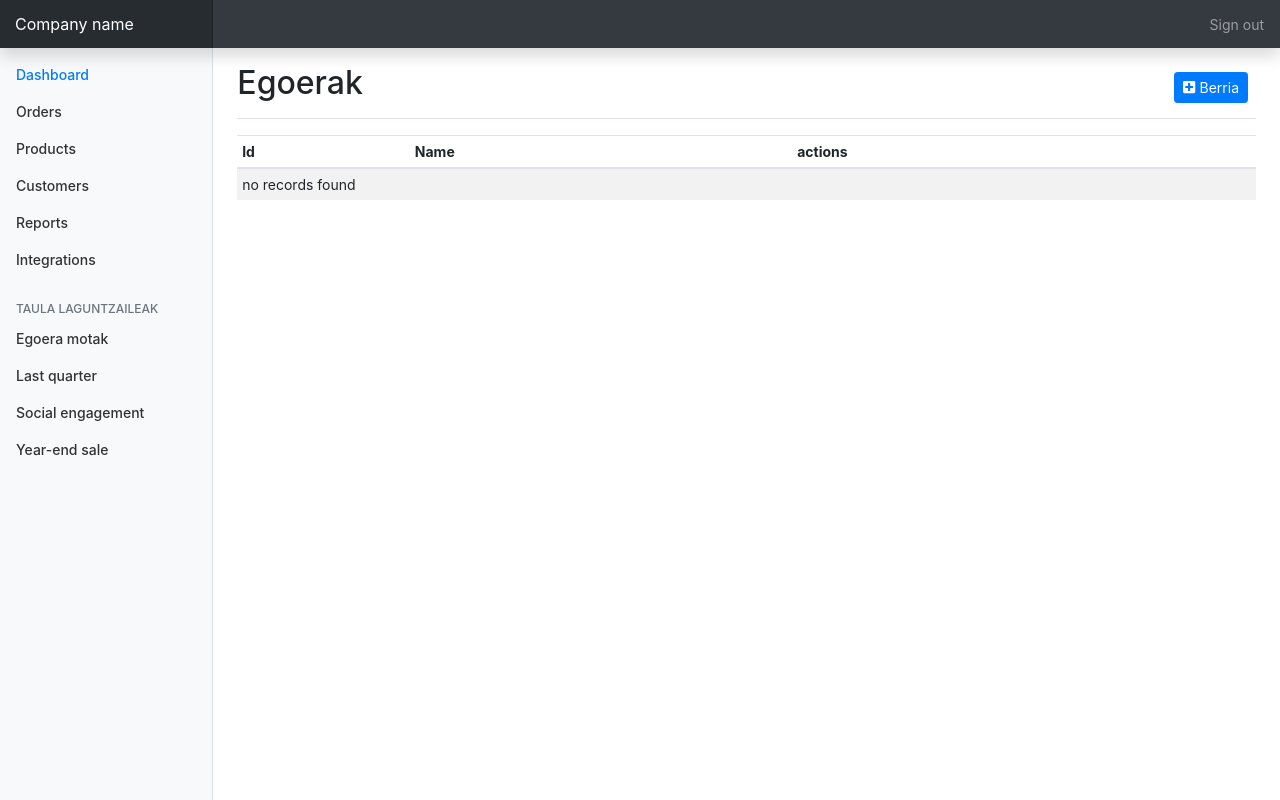
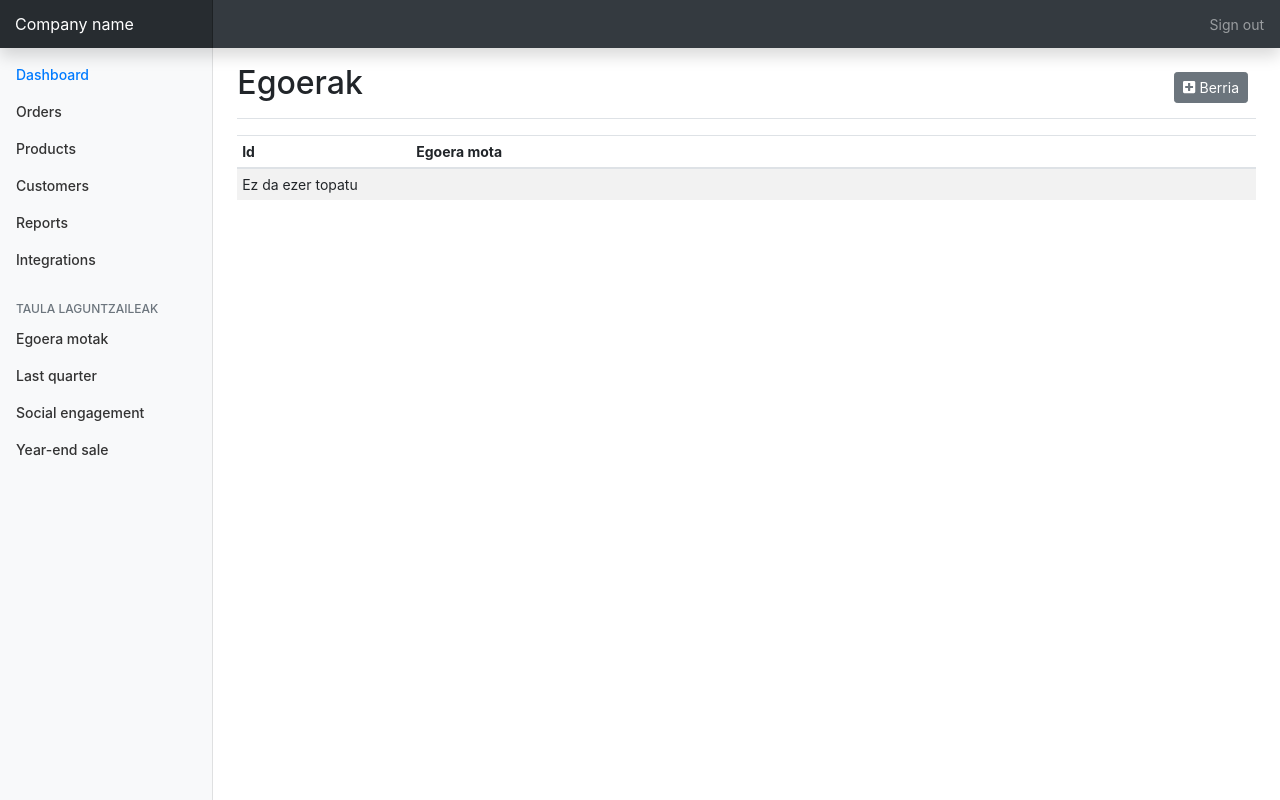
Before and after one commit to ikerib/lanpoltsak, a Symfony app: template templates/status/index.html.twig in a window 1280 px wide. Run offline with Twig, Linux system fonts and the light colour scheme; the template is opened without the code that fills it, so the values that code supplies are empty; style sheets or scripts are compiled from the project's sources; some libraries are stand-ins or nearby versions; some web fonts are replaced.

Commit message:
Egoerak CRUD

```diff
--- a/assets/js/app.js
+++ b/assets/js/app.js
@@ -21,7 +21,10 @@ $(document).ready(function() {
     });
 
     $('#btnSave').on('click', function (  ) {
-        // $(this).next('form')
         $('#formBtnSave').trigger("click");
     })
+
+    $('#btnRemove').on('click', function (  ) {
+        $('#formBtnRemove').trigger("click");
+    })
 });
--- a/templates/status/_delete_form.html.twig
+++ b/templates/status/_delete_form.html.twig
@@ -1,5 +1,5 @@
-<form method="post" action="{{ path('status_delete', {'id': status.id}) }}" onsubmit="return confirm('Are you sure you want to delete this item?');">
+<form method="post" action="{{ path('status_delete', {'id': status.id}) }}" onsubmit="return confirm('Ziur zaude ezabatu nahi duzula?');">
     <input type="hidden" name="_method" value="DELETE">
     <input type="hidden" name="_token" value="{{ csrf_token('delete' ~ status.id) }}">
-    <button class="btn">Delete</button>
+    <button id="formBtnRemove" class="btn">{{ "Ezabatu" | trans }}</button>
 </form>
--- a/templates/status/index.html.twig
+++ b/templates/status/index.html.twig
@@ -7,7 +7,7 @@
 {% block main_header_toolbar %}
 <div class="btn-toolbar mb-2 mb-md-0">
     <div class="btn-group mr-2">
-        <a href="{{ path('status_new') }}" class="btn btn-sm btn-primary"><i class="fas fa-plus-square"></i> {{ "Berria" | trans }}</a>
+        <a href="{{ path('status_new') }}" class="btn btn-sm btn-secondary"><i class="fas fa-plus-square"></i> {{ "Berria" | trans }}</a>
     </div>
 </div>
 {% endblock %}
@@ -19,8 +19,8 @@
         <thead>
             <tr>
                 <th>Id</th>
-                <th>Name</th>
-                <th>actions</th>
+                <th>Egoera mota</th>
+                <th>&nbsp;</th>
             </tr>
         </thead>
         <tbody>
@@ -29,12 +29,12 @@
                 <td>{{ status.id }}</td>
                 <td>{{ status.name }}</td>
                 <td>
-                    <a href="{{ path('status_edit', {'id': status.id}) }}"><i class="fas fa-edit"></i> {{ "Editar" | trans }}</a>
+                    <a href="{{ path('status_edit', {'id': status.id}) }}"><i class="fas fa-edit"></i> {{ "Editatu" | trans }}</a>
                 </td>
             </tr>
         {% else %}
             <tr>
-                <td colspan="3">no records found</td>
+                <td colspan="3">{{ "Ez da ezer topatu" | trans }}</td>
             </tr>
         {% endfor %}
         </tbody>
--- a/templates/status/new.html.twig
+++ b/templates/status/new.html.twig
@@ -4,12 +4,11 @@
 
 {% block main_header_title %}{{ "Egoera berria" | trans }}{% endblock %}
 
-
 {% block main_header_toolbar %}
     <div class="btn-toolbar mb-2 mb-md-0">
         <div class="btn-group mr-2">
-            <a href="{{ path('status_index') }}" class="btn btn-sm btn-primary"><i class="fas fa-arrow-alt-circle-left"></i> {{ "Zerrendara itzuli" | trans }}</a>
-            <a id="btnSave" href="javascript:void(0);" class="btn btn-sm btn-success"><i class="fas fa-save"></i> {{ "Gorde" | trans }}</a>
+            <a href="{{ path('status_index') }}" class="btn btn-sm btn-secondary"><i class="fas fa-arrow-alt-circle-left"></i> {{ "Zerrendara itzuli" | trans }}</a>
+            <a id="btnSave" href="javascript:void(0);" class="btn btn-sm btn-secondary"><i class="fas fa-save"></i> {{ "Gorde" | trans }}</a>
 
         </div>
     </div>
```
Also changed, not shown: templates/status/edit.html.twig (+16 -4 lines).
